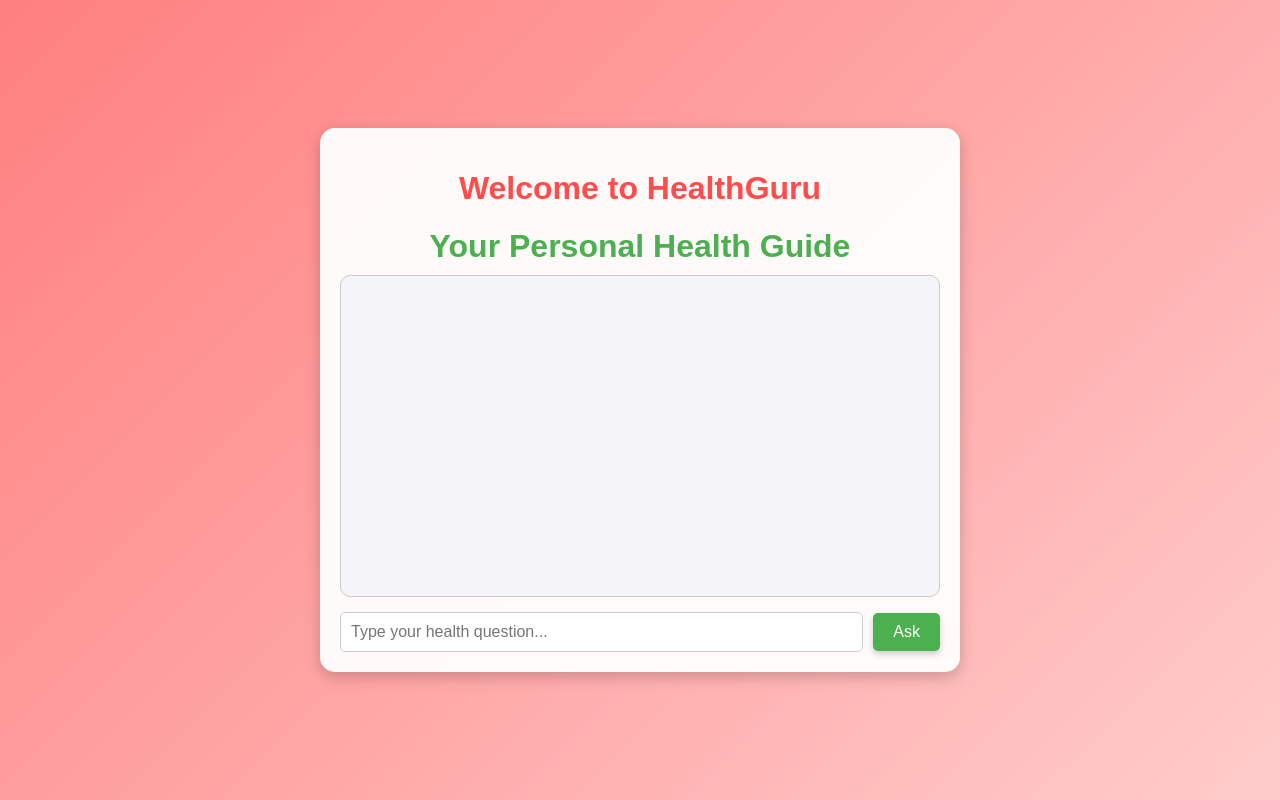
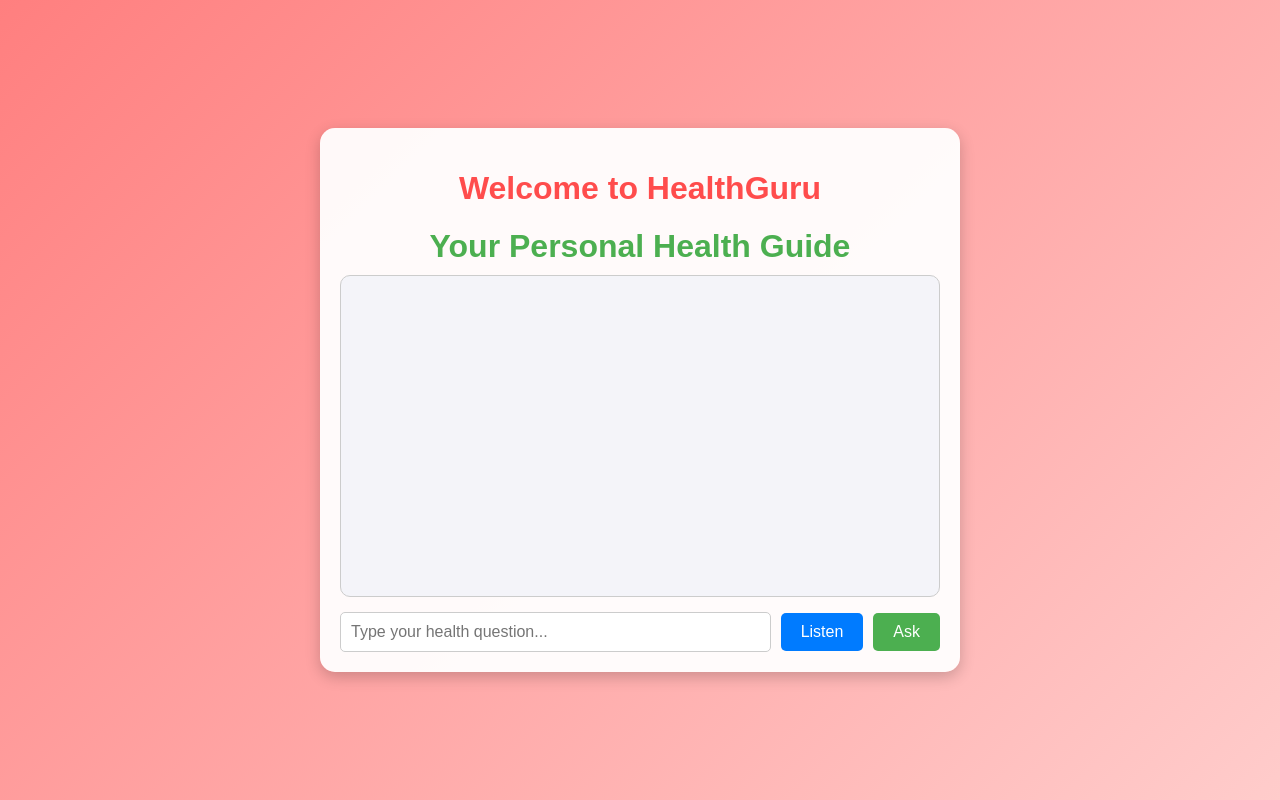
Before and after one commit to muhammadhassanali1/aibot, a React (Create React App) app: page / in a window 1280 px wide. Built offline with nearby package versions, Linux system fonts and the light colour scheme.

Commit message:
Update App.js

```diff
--- a/src/App.js
+++ b/src/App.js
@@ -4,6 +4,7 @@ function App() {
   const [messages, setMessages] = useState([]); // Conversation messages
   const [input, setInput] = useState(""); // User input
   const [responses, setResponses] = useState([]); // Bot responses
+  const [isListening, setIsListening] = useState(false); // Tracks listening state
 
   // Load responses from the JSON file
   useEffect(() => {
@@ -56,6 +57,34 @@ function App() {
 
       setInput("");
     }
+  };
+
+  // Start speech recognition
+  const startListening = () => {
+    const recognition = new window.webkitSpeechRecognition() || new window.SpeechRecognition();
+    recognition.lang = "en-US";
+    recognition.interimResults = false;
+
+    recognition.onstart = () => {
+      setIsListening(true);
+    };
+
+    recognition.onresult = (event) => {
+      const transcript = event.results[0][0].transcript;
+      setInput(transcript); // Populate the input with the recognized speech
+      setIsListening(false);
+    };
+
+    recognition.onerror = (event) => {
+      console.error("Speech recognition error:", event.error);
+      setIsListening(false);
+    };
+
+    recognition.onend = () => {
+      setIsListening(false);
+    };
+
+    recognition.start();
   };
 
   return (
@@ -127,7 +156,7 @@ function App() {
           ))}
         </div>
 
-        {/* Input and Ask Button */}
+        {/* Input, Listen, and Ask Buttons */}
         <div style={{ display: "flex", alignItems: "center" }}>
           <input
             type="text"
@@ -144,6 +173,21 @@ function App() {
             placeholder="Type your health question..."
           />
           <button
+            onClick={startListening}
+            style={{
+              background: isListening ? "#ffcc00" : "#007bff",
+              color: "#ffffff",
+              border: "none",
+              padding: "10px 20px",
+              borderRadius: "5px",
+              fontSize: "16px",
+              cursor: "pointer",
+              marginRight: "10px",
+            }}
+          >
+            {isListening ? "Listening..." : "Listen"}
+          </button>
+          <button
             onClick={sendMessage}
             style={{
               background: "#4caf50",
@@ -153,7 +197,6 @@ function App() {
               borderRadius: "5px",
               fontSize: "16px",
               cursor: "pointer",
-              boxShadow: "0 3px 6px rgba(0, 0, 0, 0.2)",
             }}
           >
             Ask
```
